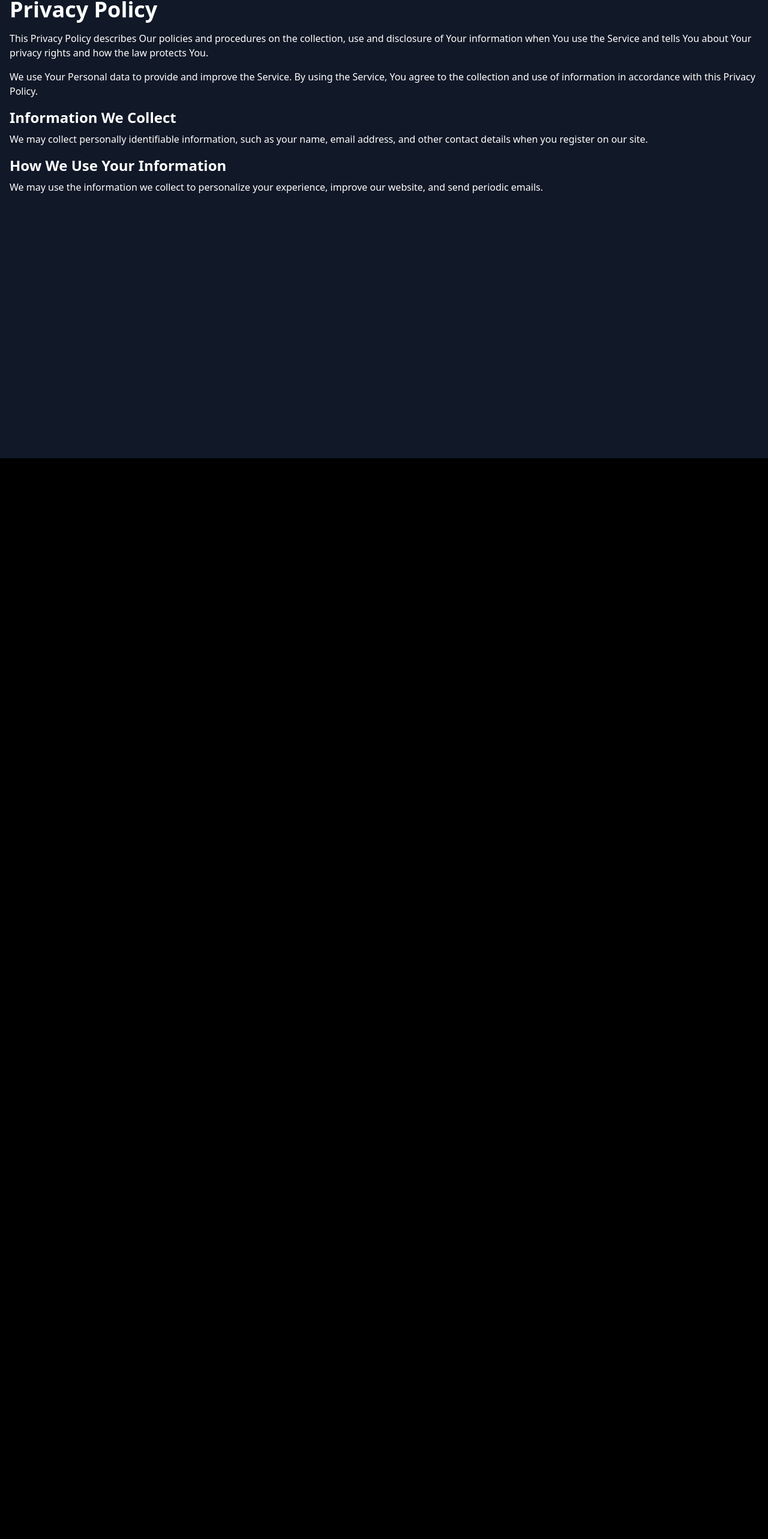
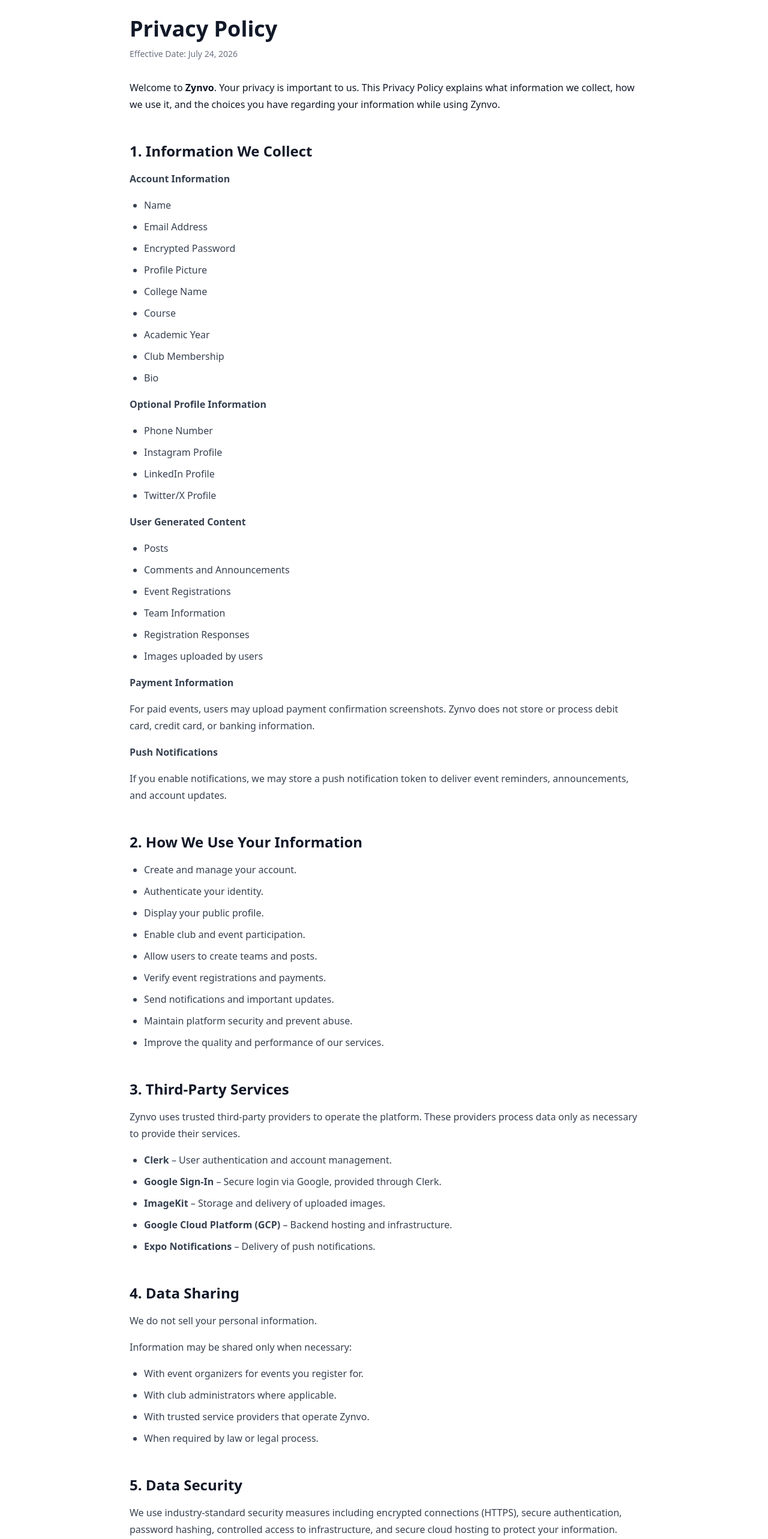
Before and after one commit to DSuper03/zynvo, a Next.js app: page /privacy in a window 1280 px wide. Shown: the part 36-2602 px from the top of the page at 60% size. Before the commit the page ends 800 px from the top, so only its background shows below. Built offline with nearby package versions, Linux system fonts and the light colour scheme; no server answers.

Commit message:
Updated privacy policies

```diff
--- a/src/app/privacy/page.tsx
+++ b/src/app/privacy/page.tsx
@@ -1,35 +1,217 @@
-import { NextPage } from 'next';
+// app/privacy-policy/page.tsx
 
-const PrivacyPage: NextPage = () => {
+export default function PrivacyPolicyPage() {
   return (
-    <div className="min-h-screen bg-gray-900 text-white">
-      <div className="container mx-auto px-4 py-8">
-        <h1 className="text-4xl font-bold mb-4">Privacy Policy</h1>
-        <p className="mb-4">
-          This Privacy Policy describes Our policies and procedures on the
-          collection, use and disclosure of Your information when You use the
-          Service and tells You about Your privacy rights and how the law
-          protects You.
+    <main className="min-h-screen bg-white text-gray-900">
+      <div className="mx-auto max-w-4xl px-6 py-16">
+        <h1 className="text-4xl font-bold">Privacy Policy</h1>
+
+        <p className="mt-3 text-sm text-gray-500">
+          Effective Date: July 24, 2026
         </p>
-        <p className="mb-4">
-          We use Your Personal data to provide and improve the Service. By using
-          the Service, You agree to the collection and use of information in
-          accordance with this Privacy Policy.
+
+        <p className="mt-8 leading-7">
+          Welcome to <strong>Zynvo</strong>. Your privacy is important to us.
+          This Privacy Policy explains what information we collect, how we use
+          it, and the choices you have regarding your information while using
+          Zynvo.
         </p>
-        <h2 className="text-2xl font-bold mb-2">Information We Collect</h2>
-        <p className="mb-4">
-          We may collect personally identifiable information, such as your name,
-          email address, and other contact details when you register on our
-          site.
-        </p>
-        <h2 className="text-2xl font-bold mb-2">How We Use Your Information</h2>
-        <p className="mb-4">
-          We may use the information we collect to personalize your experience,
-          improve our website, and send periodic emails.
-        </p>
+
+        <Section title="1. Information We Collect">
+          <h3 className="font-semibold">Account Information</h3>
+          <ul className="mt-2 list-disc space-y-2 pl-6">
+            <li>Name</li>
+            <li>Email Address</li>
+            <li>Encrypted Password</li>
+            <li>Profile Picture</li>
+            <li>College Name</li>
+            <li>Course</li>
+            <li>Academic Year</li>
+            <li>Club Membership</li>
+            <li>Bio</li>
+          </ul>
+
+          <h3 className="mt-6 font-semibold">Optional Profile Information</h3>
+          <ul className="mt-2 list-disc space-y-2 pl-6">
+            <li>Phone Number</li>
+            <li>Instagram Profile</li>
+            <li>LinkedIn Profile</li>
+            <li>Twitter/X Profile</li>
+          </ul>
+
+          <h3 className="mt-6 font-semibold">User Generated Content</h3>
+          <ul className="mt-2 list-disc space-y-2 pl-6">
+            <li>Posts</li>
+            <li>Comments and Announcements</li>
+            <li>Event Registrations</li>
+            <li>Team Information</li>
+            <li>Registration Responses</li>
+            <li>Images uploaded by users</li>
+          </ul>
+
+          <h3 className="mt-6 font-semibold">Payment Information</h3>
+          <p className="mt-2">
+            For paid events, users may upload payment confirmation screenshots.
+            Zynvo does not store or process debit card, credit card, or banking
+            information.
+          </p>
+
+          <h3 className="mt-6 font-semibold">Push Notifications</h3>
+          <p className="mt-2">
+            If you enable notifications, we may store a push notification token
+            to deliver event reminders, announcements, and account updates.
+          </p>
+        </Section>
+
+        <Section title="2. How We Use Your Information">
+          <ul className="list-disc space-y-2 pl-6">
+            <li>Create and manage your account.</li>
+            <li>Authenticate your identity.</li>
+            <li>Display your public profile.</li>
+            <li>Enable club and event participation.</li>
+            <li>Allow users to create teams and posts.</li>
+            <li>Verify event registrations and payments.</li>
+            <li>Send notifications and important updates.</li>
+            <li>Maintain platform security and prevent abuse.</li>
+            <li>Improve the quality and performance of our services.</li>
+          </ul>
+        </Section>
+
+        <Section title="3. Third-Party Services">
+          <p>
+            Zynvo uses trusted third-party providers to operate the platform.
+            These providers process data only as necessary to provide their
+            services.
+          </p>
+
+          <ul className="mt-4 list-disc space-y-2 pl-6">
+            <li>
+              <strong>Clerk</strong> – User authentication and account
+              management.
+            </li>
+            <li>
+              <strong>Google Sign-In</strong> – Secure login via Google,
+              provided through Clerk.
+            </li>
+            <li>
+              <strong>ImageKit</strong> – Storage and delivery of uploaded
+              images.
+            </li>
+            <li>
+              <strong>Google Cloud Platform (GCP)</strong> – Backend hosting and
+              infrastructure.
+            </li>
+            <li>
+              <strong>Expo Notifications</strong> – Delivery of push
+              notifications.
+            </li>
+          </ul>
+        </Section>
+
+        <Section title="4. Data Sharing">
+          <p>
+            We do not sell your personal information.
+          </p>
+
+          <p className="mt-4">
+            Information may be shared only when necessary:
+          </p>
+
+          <ul className="mt-2 list-disc space-y-2 pl-6">
+            <li>With event organizers for events you register for.</li>
+            <li>With club administrators where applicable.</li>
+            <li>With trusted service providers that operate Zynvo.</li>
+            <li>When required by law or legal process.</li>
+          </ul>
+        </Section>
+
+        <Section title="5. Data Security">
+          <p>
+            We use industry-standard security measures including encrypted
+            connections (HTTPS), secure authentication, password hashing,
+            controlled access to infrastructure, and secure cloud hosting to
+            protect your information.
+          </p>
+        </Section>
+
+        <Section title="6. Data Retention">
+          <p>
+            We retain personal information only for as long as necessary to
+            provide our services, comply with legal obligations, resolve
+            disputes, and enforce our agreements.
+          </p>
+        </Section>
+
+        <Section title="7. Your Rights">
+          <ul className="list-disc space-y-2 pl-6">
+            <li>Access your personal information.</li>
+            <li>Update your profile.</li>
+            <li>Delete your account.</li>
+            <li>Request deletion of your personal data.</li>
+            <li>Contact us regarding privacy concerns.</li>
+          </ul>
+        </Section>
+
+        <Section title="8. Children's Privacy">
+          <p>
+            Zynvo is intended for users who are at least 13 years old. We do not
+            knowingly collect personal information from children under 13.
+          </p>
+        </Section>
+
+        <Section title="9. Changes to this Privacy Policy">
+          <p>
+            We may update this Privacy Policy from time to time. Changes become
+            effective once published on this page.
+          </p>
+        </Section>
+
+        <Section title="10. Contact Us">
+          <p>
+            If you have any questions regarding this Privacy Policy or your
+            personal information, contact us at:
+          </p>
+
+          <div className="mt-4 rounded-lg border p-4">
+            <p>
+              <strong>Email:</strong>{" "}
+              <a
+                href="mailto:privacy@zynvosocial.com"
+                className="text-blue-600 hover:underline"
+              >
+                zynvosocial@gmail.com
+              </a>
+            </p>
+
+            <p className="mt-2">
+              <strong>Website:</strong>{" "}
+              <a
+                href="https://zynvosocial.com"
+                className="text-blue-600 hover:underline"
+              >
+                https://zynvosocial.com
+              </a>
+            </p>
+          </div>
+        </Section>
       </div>
-    </div>
+    </main>
   );
-};
+}
 
-export default PrivacyPage;
+function Section({
+  title,
+  children,
+}: {
+  title: string;
+  children: React.ReactNode;
+}) {
+  return (
+    <section className="mt-12">
+      <h2 className="text-2xl font-semibold">{title}</h2>
+      <div className="mt-4 space-y-4 leading-7 text-gray-700">
+        {children}
+      </div>
+    </section>
+  );
+}
```
